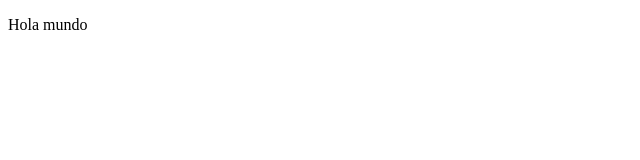
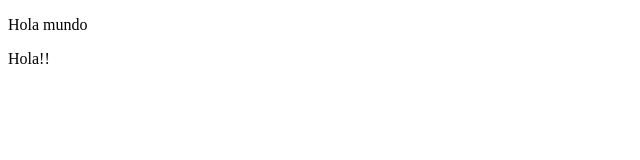
Before and after one commit to maruian/Prova, a plain HTML site: page index.html in a window 1280 px wide. Shown: the full height of the page, 0-640 px from the left. Drawn offline with Linux system fonts and the light colour scheme.

Commit message:
Segundo commit

```diff
--- a/index.html
+++ b/index.html
@@ -5,5 +5,7 @@
 </head>
 <body>
 <p>Hola mundo</p>
+<p>Hola!!</p>
 </body>
+
 </html>
```
